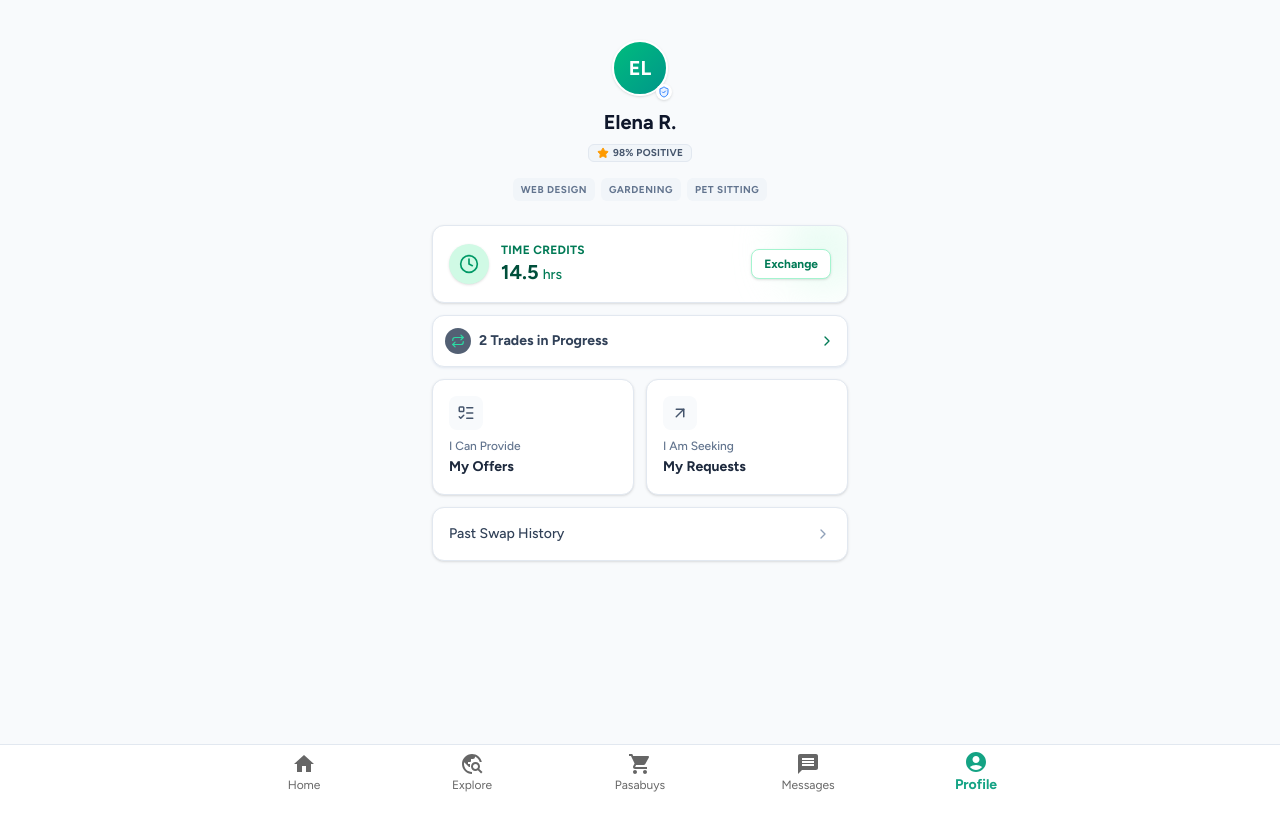
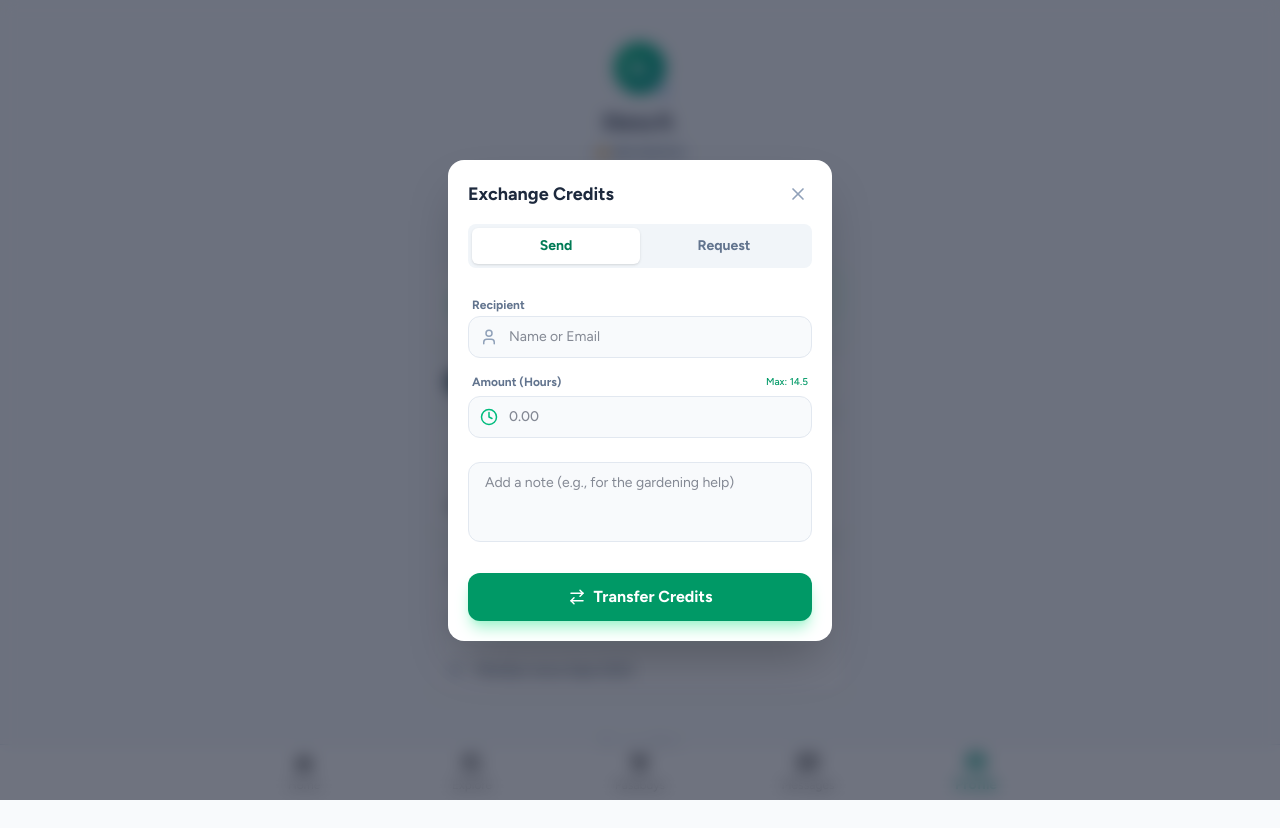
Before and after one commit to NeilR2s/cold-start-marketplace, a React (Vite) app: page /profile in a window 1280 px wide. Both pictures are taken after a click on the button "Exchange". Before the commit the page ends 800 px from the top, so only its background shows below. Built offline with nearby package versions, Linux system fonts and the light colour scheme; a web font is replaced by a local one.

Commit message:
update profile page verification and logout

```diff
--- a/src/pages/ProfilePage.jsx
+++ b/src/pages/ProfilePage.jsx
@@ -1,43 +1,78 @@
-import React from 'react';
+import React, { useState } from 'react';
 import {
    Clock,
    ChevronRight,
    Repeat,
    ListTodo,
    Star,
-   ArrowUpRight
+   ArrowUpRight,
+   LogOut,
+   MapPin,
+   Mail,
+   Calendar,
+   ShieldCheck,
+   X,             // New
+   User,          // New
+   ArrowRightLeft // New
 } from 'lucide-react';
 import { Card, Badge, Avatar } from '@/components/CustomComponents';
 
-const ProfilePage = ({ user }) => {
-   // Fallback data if props aren't fully populated
+const ProfilePage = () => {
+   const [showExchangeModal, setShowExchangeModal] = useState(false);
+   const [exchangeType, setExchangeType] = useState('send'); // 'send' | 'request'
+
+   // Fallback data
    const profile = {
       displayName: "Elena R.",
+      email: "elena.rose@example.com",
+      location: "Ortigas, RET44",
+      joinedDate: "Sept 2023",
       reputationScore: 98,
-      credits: 14.5, // Hours available
+      credits: 14.5,
       skills: ["Web Design", "Gardening", "Pet Sitting"],
-      activeSwaps: 2
+      activeSwaps: 2,
+      verificationProgress: 75,
+      verificationSteps: "3/4"
+   };
+
+   const handleLogout = () => {
+      window.location.href = "/";
    };
 
    return (
-      <div className="text-center animate-in fade-in px-4 py-6 max-w-md mx-auto">
+      <div className="text-center animate-in fade-in px-4 py-6 max-w-md mx-auto pb-15 relative">
+
          {/* --- Profile Header --- */}
          <div className="mt-4 mb-6">
             <Avatar name={profile.displayName} verified={true} size="lg" />
             <h2 className="text-xl font-bold text-slate-900 mt-3">{profile.displayName}</h2>
 
-            <div className="flex flex-row justify-center items-center gap-2 mt-2">
+            <div className="flex flex-col items-center gap-3 mt-2">
                <Badge type="neutral">
-                  {/* Create a clean flex context inside the badge */}
                   <div className="flex items-center gap-1 leading-none">
                      <Star size={12} className="text-amber-500 fill-amber-500" />
                      <span>{profile.reputationScore}% Positive</span>
                   </div>
                </Badge>
+
+               <div className="w-full max-w-[200px] flex flex-col gap-1">
+                  <div className="flex justify-between items-end px-1">
+                     <div className="flex items-center gap-1 text-[10px] font-bold text-slate-500 uppercase tracking-wide">
+                        <ShieldCheck size={10} className="text-emerald-600" />
+                        Identity Verified
+                     </div>
+                     <span className="text-[10px] font-medium text-emerald-700">{profile.verificationSteps}</span>
+                  </div>
+                  <div className="h-1.5 w-full bg-slate-100 rounded-full overflow-hidden">
+                     <div
+                        className="h-full bg-emerald-500 rounded-full transition-all duration-500 ease-out"
+                        style={{ width: `${profile.verificationProgress}%` }}
+                     />
+                  </div>
+               </div>
             </div>
 
-            {/* Skill Tags - New Feature for Barter Context */}
-            <div className="flex flex-wrap justify-center gap-1.5 mt-4">
+            <div className="flex flex-wrap justify-center gap-1.5 mt-5">
                {profile.skills.map((skill, index) => (
                   <span key={index} className="text-[10px] font-bold uppercase tracking-wider text-slate-500 bg-slate-100 px-2 py-1 rounded-md">
                      {skill}
@@ -49,11 +84,9 @@ const ProfilePage = ({ user }) => {
          {/* --- Main Action Grid --- */}
          <div className="grid grid-cols-1 gap-3 text-left">
 
-            {/* The "Wallet" is now a Time Bank */}
+            {/* Time Bank Wallet */}
             <Card className="p-4 flex items-center justify-between border-emerald-200 bg-emerald-50/50 relative overflow-hidden">
-               {/* Decorative background circle */}
                <div className="absolute -right-4 -top-4 w-20 h-20 bg-emerald-100/50 rounded-full blur-xl pointer-events-none" />
-
                <div className="flex items-center gap-3 z-10">
                   <div className="p-2.5 bg-emerald-100 rounded-full text-emerald-600 shadow-sm">
                      <Clock size={20} />
@@ -65,27 +98,30 @@ const ProfilePage = ({ user }) => {
                      </div>
                   </div>
                </div>
-               <button className="z-10 text-xs font-bold bg-white hover:bg-emerald-50 text-emerald-700 px-3 py-1.5 rounded-lg border border-emerald-200 shadow-sm transition-colors">
+               <button
+                  onClick={() => setShowExchangeModal(true)}
+                  className="z-10 text-xs font-bold bg-white hover:bg-emerald-50 text-emerald-700 px-3 py-1.5 rounded-lg border border-emerald-200 shadow-sm transition-colors"
+               >
                   Exchange
                </button>
             </Card>
 
-            {/* Active Swaps Indicator */}
+            {/* Active Swaps */}
             {profile.activeSwaps > 0 && (
                <Card className="p-3 bg-slate-900 text-white flex items-center justify-between shadow-lg shadow-slate-200">
                   <div className="flex items-center gap-2">
                      <div className="p-1.5 bg-slate-700 rounded-full animate-pulse">
                         <Repeat size={14} className="text-emerald-400" />
                      </div>
-                     <span className="text-sm font-semibold text-slate-700">
+                     <span className="text-sm font-semibold text-emerald-700">
                         {profile.activeSwaps} Trade{profile.activeSwaps > 1 ? 's' : ''} in Progress
                      </span>
                   </div>
-                  <ChevronRight size={16} className="text-emerald-700" />
+                  <ChevronRight size={16} className="text-emerald-400" />
                </Card>
             )}
 
-            {/* Menu Items */}
+            {/* Offers / Requests */}
             <div className="grid grid-cols-2 gap-3">
                <Card className="p-4 flex flex-col justify-between gap-2 hover:border-emerald-200 transition-colors cursor-pointer group">
                   <div className="p-2 w-fit bg-slate-50 text-slate-600 rounded-lg group-hover:bg-emerald-100 group-hover:text-emerald-600 transition-colors">
@@ -108,11 +144,130 @@ const ProfilePage = ({ user }) => {
                </Card>
             </div>
 
-            <Card className="p-4 flex items-center justify-between hover:bg-slate-50 transition-colors cursor-pointer">
-               <span className="text-sm font-medium text-slate-700">Past Swap History</span>
-               <ChevronRight size={16} className="text-slate-400" />
+            {/* Details */}
+            <Card className="flex flex-col divide-y divide-slate-100">
+               <div className="p-3.5 flex items-center gap-3">
+                  <Mail size={16} className="text-slate-400" />
+                  <span className="text-sm text-slate-600 font-medium truncate">{profile.email}</span>
+               </div>
+               <div className="p-3.5 flex items-center gap-3">
+                  <MapPin size={16} className="text-slate-400" />
+                  <span className="text-sm text-slate-600 font-medium">{profile.location}</span>
+               </div>
+               <div className="p-3.5 flex items-center gap-3">
+                  <Calendar size={16} className="text-slate-400" />
+                  <span className="text-sm text-slate-600 font-medium">Member since {profile.joinedDate}</span>
+               </div>
             </Card>
+
+            {/* Logout */}
+            <button
+               onClick={handleLogout}
+               className="mt-4 w-full p-3 flex items-center justify-center gap-2 text-slate-500 hover:text-red-600 hover:bg-red-50 rounded-xl transition-colors font-medium text-sm group"
+            >
+               <LogOut size={16} className="group-hover:stroke-2" />
+               Log Out
+            </button>
          </div>
+
+         {/* --- EXCHANGE MODAL --- */}
+         {showExchangeModal && (
+            <div className="fixed inset-0 z-50 flex items-center justify-center px-4">
+               {/* Backdrop */}
+               <div
+                  className="absolute inset-0 bg-slate-900/60 backdrop-blur-sm transition-opacity"
+                  onClick={() => setShowExchangeModal(false)}
+               />
+
+               {/* Modal Content */}
+               <div className="relative w-full max-w-sm bg-white rounded-2xl shadow-2xl p-5 animate-in zoom-in-95 duration-200">
+                  <div className="flex justify-between items-center mb-4">
+                     <h3 className="font-bold text-lg text-slate-800">Exchange Credits</h3>
+                     <button
+                        onClick={() => setShowExchangeModal(false)}
+                        className="p-1 rounded-full hover:bg-slate-100 text-slate-400 transition-colors"
+                     >
+                        <X size={20} />
+                     </button>
+                  </div>
+
+                  {/* Toggle Tabs */}
+                  <div className="flex p-1 bg-slate-100 rounded-lg mb-6">
+                     <button
+                        onClick={() => setExchangeType('send')}
+                        className={`flex-1 flex items-center justify-center gap-2 py-2 text-sm font-bold rounded-md transition-all ${
+                           exchangeType === 'send'
+                              ? 'bg-white text-emerald-700 shadow-sm'
+                              : 'text-slate-500 hover:text-slate-700'
+                        }`}
+                     >
+                        Send
+                     </button>
+                     <button
+                        onClick={() => setExchangeType('request')}
+                        className={`flex-1 flex items-center justify-center gap-2 py-2 text-sm font-bold rounded-md transition-all ${
+                           exchangeType === 'request'
+                              ? 'bg-white text-emerald-700 shadow-sm'
+                              : 'text-slate-500 hover:text-slate-700'
+                        }`}
+                     >
+                        Request
+                     </button>
+                  </div>
+
+                  <div className="space-y-4">
+                     {/* Recipient Input */}
+                     <div className="space-y-1.5 text-left">
+                        <label className="text-xs font-semibold text-slate-500 ml-1">
+                           {exchangeType === 'send' ? 'Recipient' : 'Request From'}
+                        </label>
+                        <div className="relative">
+                           <User size={18} className="absolute left-3 top-3 text-slate-400" />
+                           <input
+                              type="text"
+                              placeholder="Name or Email"
+                              className="w-full pl-10 pr-4 py-2.5 bg-slate-50 border border-slate-200 rounded-xl text-sm focus:outline-none focus:ring-2 focus:ring-emerald-500/20 focus:border-emerald-500 transition-all"
+                           />
+                        </div>
+                     </div>
+
+                     {/* Amount Input */}
+                     <div className="space-y-1.5 text-left">
+                        <div className="flex justify-between items-center px-1">
+                           <label className="text-xs font-semibold text-slate-500">Amount (Hours)</label>
+                           {exchangeType === 'send' && (
+                              <span className="text-[10px] text-emerald-600 font-medium cursor-pointer hover:underline">
+                                 Max: {profile.credits}
+                              </span>
+                           )}
+                        </div>
+                        <div className="relative">
+                           <Clock size={18} className="absolute left-3 top-3 text-emerald-500" />
+                           <input
+                              type="number"
+                              placeholder="0.00"
+                              className="w-full pl-10 pr-4 py-2.5 bg-slate-50 border border-slate-200 rounded-xl text-sm font-medium focus:outline-none focus:ring-2 focus:ring-emerald-500/20 focus:border-emerald-500 transition-all"
+                           />
+                        </div>
+                     </div>
+
+                     {/* Note Input */}
+                     <div className="pt-2">
+                        <textarea
+                           placeholder="Add a note (e.g., for the gardening help)"
+                           className="w-full px-4 py-2.5 bg-slate-50 border border-slate-200 rounded-xl text-sm focus:outline-none focus:ring-2 focus:ring-emerald-500/20 focus:border-emerald-500 transition-all resize-none h-20"
+                        />
+                     </div>
+                  </div>
+
+                  {/* Action Button */}
+                  <button className="w-full mt-6 bg-emerald-600 hover:bg-emerald-700 text-white font-bold py-3 rounded-xl shadow-lg shadow-emerald-200 transition-all flex items-center justify-center gap-2">
+                     <ArrowRightLeft size={18} />
+                     {exchangeType === 'send' ? 'Transfer Credits' : 'Send Request'}
+                  </button>
+               </div>
+            </div>
+         )}
       </div>
    );
 };
```
